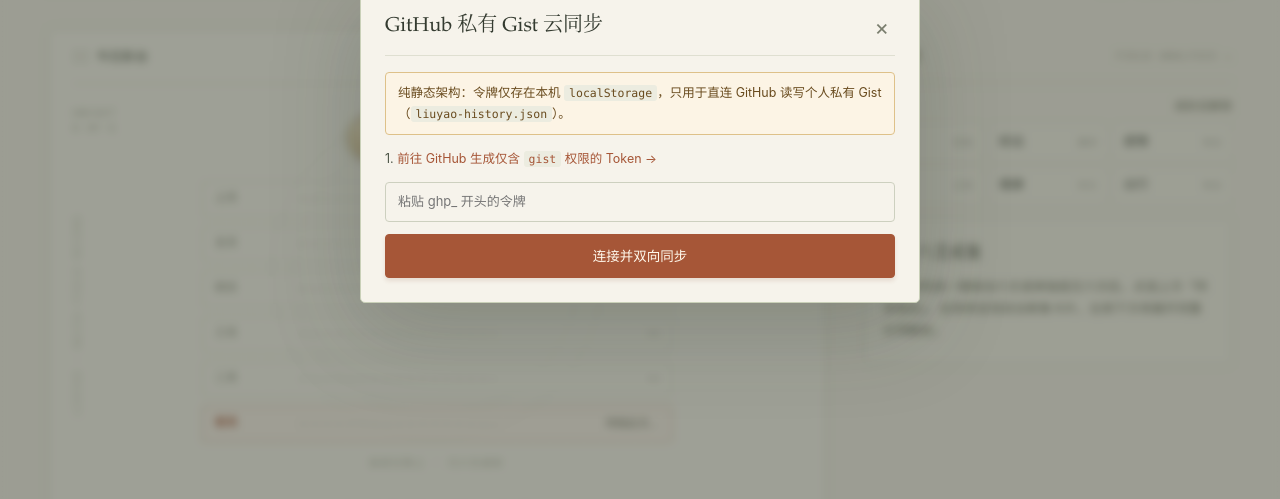
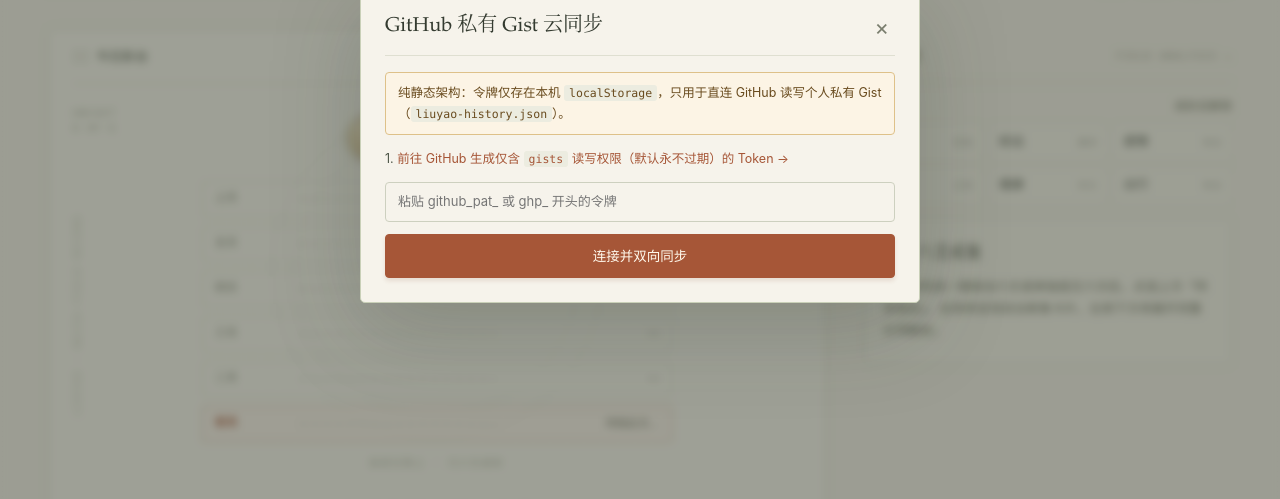
Before and after one commit to Zero-Kq/Liuyao, a plain HTML site: page index.html in a window 1280 px wide. Both pictures are taken after a click on the button 1171 px from the left and 43 px from the top of the page. Shown: the part 256-755 px from the top of the page. Drawn offline with Linux system fonts and the light colour scheme.

Commit message:
Use fine-grained PAT link with expires_in=none and gists=write

```diff
--- a/index.html
+++ b/index.html
@@ -2074,10 +2074,10 @@
       </div>
       <div id="syncDisconnectedView">
         <p style="font-size:12.5px; margin-top:0; color:var(--ink-soft);">
-          1. <a href="https://github.com/settings/tokens/new?scopes=gist&description=Liuyao%20Field%20Notes" target="_blank" rel="noreferrer">前往 GitHub 生成仅含 <code>gist</code> 权限的 Token &rarr;</a>
+          1. <a href="https://github.com/settings/personal-access-tokens/new?name=Liuyao+Field+Notes&amp;description=Liuyao+Gist+Sync&amp;expires_in=none&amp;gists=write" target="_blank" rel="noreferrer">前往 GitHub 生成仅含 <code>gists</code> 读写权限（默认永不过期）的 Token &rarr;</a>
         </p>
         <div style="margin-bottom:12px;">
-          <input id="tokenInput" class="field-input" style="width:100%;" type="password" placeholder="粘贴 ghp_ 开头的令牌" autocomplete="off" />
+          <input id="tokenInput" class="field-input" style="width:100%;" type="password" placeholder="粘贴 github_pat_ 或 ghp_ 开头的令牌" autocomplete="off" />
         </div>
         <button class="btn btn-primary" id="connectGithubBtn" style="width:100%;">连接并双向同步</button>
       </div>
```
